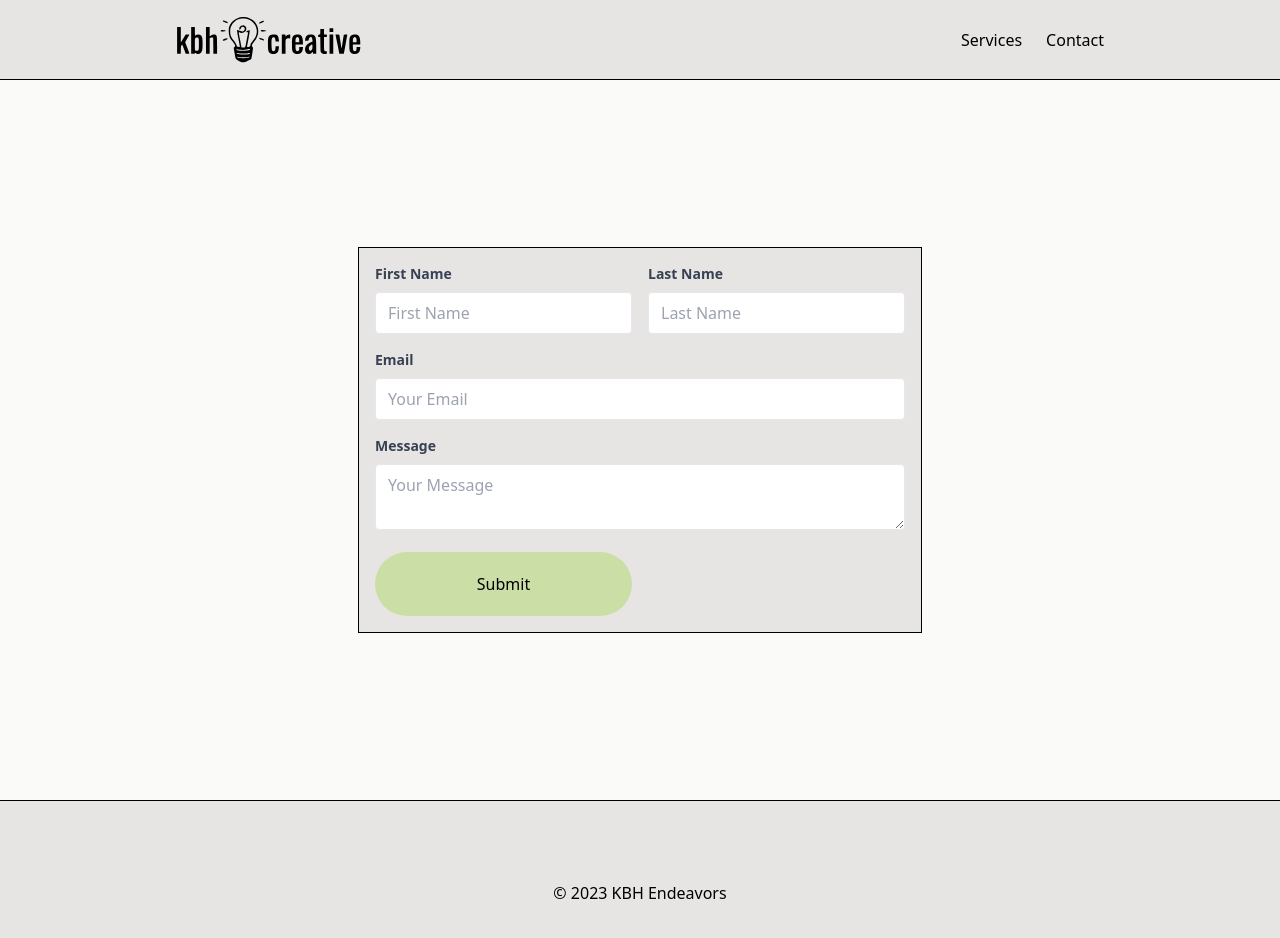
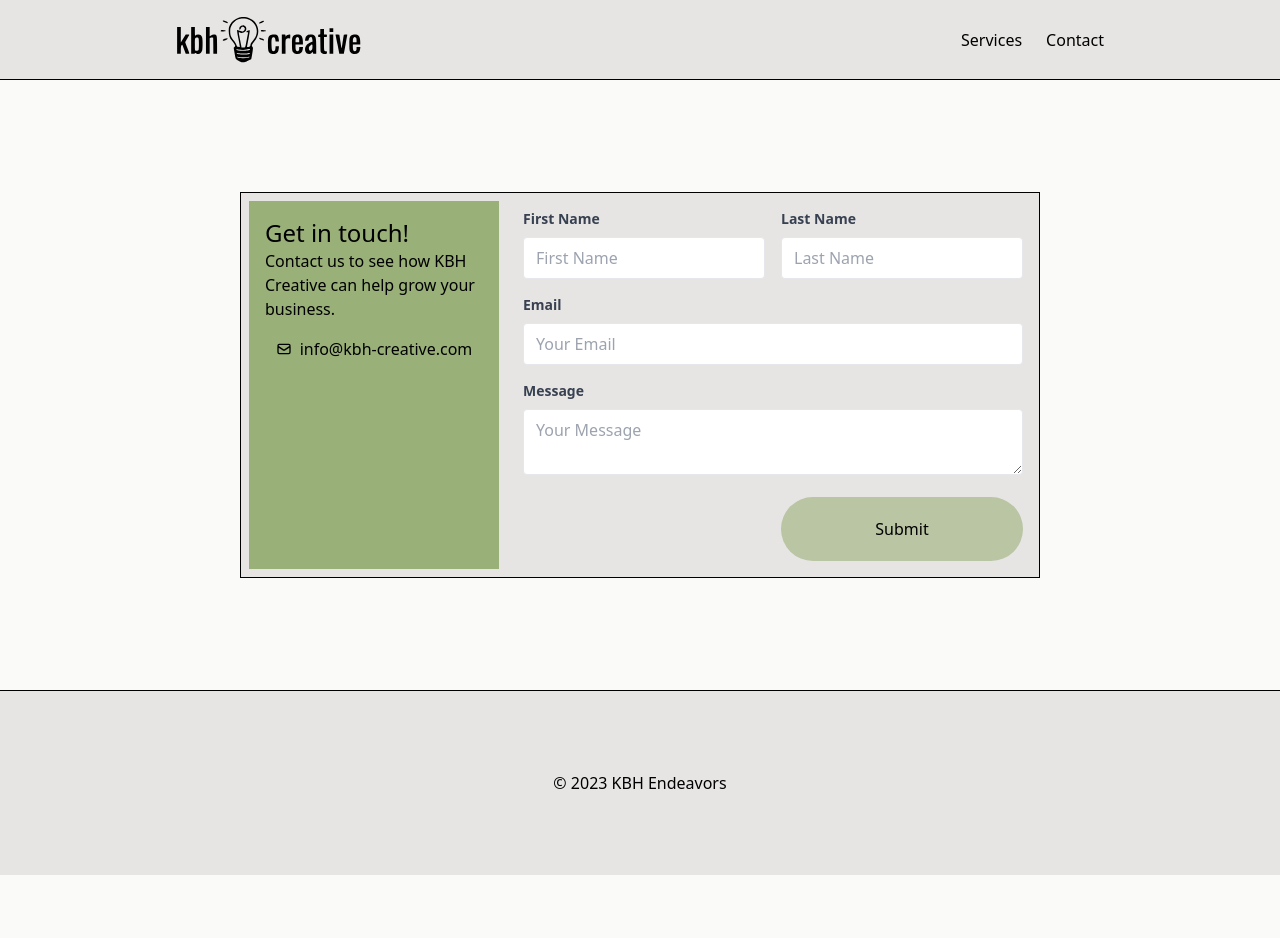
Before and after one commit to bradenhirschi/kbh-creative.com, a Next.js app: page /contact in a window 1280 px wide. Shown: the top 938 px of the page. After the commit the page ends 875 px from the top, so only its background shows below. Built offline with nearby package versions, Linux system fonts and the light colour scheme.

Commit message:
Added contact email to contact page

```diff
--- /dev/null
+++ b/app/(app)/contact/contact-form.tsx
@@ -0,0 +1,97 @@
+"use client";
+
+import { useState } from "react";
+
+const ContactForm = () => {
+  const [firstName, setFirstName] = useState<string>("");
+  const [lastName, setLastName] = useState<string>("");
+  const [userEmail, setUserEmail] = useState<string>("");
+  const [message, setMessage] = useState<string>("");
+
+  const handleSubmit = async () => {
+    const res = await fetch("/api/email", {
+      method: "POST",
+      body: JSON.stringify({ firstName, lastName, userEmail, message }),
+    });
+
+    console.log(res);
+  };
+
+  return (
+    <div className="h-full w-full p-4 grid grid-cols-2 gap-4">
+      <div>
+        <label
+          htmlFor="first-name"
+          className="block text-gray-700 text-sm font-bold mb-2"
+        >
+          First Name
+        </label>
+        <input
+          type="text"
+          id="first-name"
+          name="first-name"
+          placeholder="First Name"
+          className="w-full border rounded py-2 px-3"
+          value={firstName}
+          onChange={(e) => setFirstName(e.target.value)}
+        />
+      </div>
+      <div>
+        <label
+          htmlFor="last-name"
+          className="block text-gray-700 text-sm font-bold mb-2"
+        >
+          Last Name
+        </label>
+        <input
+          type="text"
+          id="last-name"
+          name="last-name"
+          placeholder="Last Name"
+          className="w-full border rounded py-2 px-3"
+          value={lastName}
+          onChange={(e) => setLastName(e.target.value)}
+        />
+      </div>
+      <div className="col-span-2">
+        <label
+          htmlFor="email"
+          className="block text-gray-700 text-sm font-bold mb-2"
+        >
+          Email
+        </label>
+        <input
+          type="email"
+          id="email"
+          name="email"
+          placeholder="Your Email"
+          className="w-full border rounded py-2 px-3"
+          value={userEmail}
+          onChange={(e) => setUserEmail(e.target.value)}
+        />
+      </div>
+      <div className="col-span-2">
+        <label
+          htmlFor="message"
+          className="block text-gray-700 text-sm font-bold mb-2"
+        >
+          Message
+        </label>
+        <textarea
+          id="message"
+          name="message"
+          placeholder="Your Message"
+          className="w-full border rounded py-2 px-3"
+          value={message}
+          onChange={(e) => setMessage(e.target.value)}
+        />
+      </div>
+      <div />
+      <button onClick={handleSubmit} className="btn">
+        Submit
+      </button>
+    </div>
+  );
+};
+
+export default ContactForm;
--- a/app/(app)/contact/page.tsx
+++ b/app/(app)/contact/page.tsx
@@ -1,96 +1,24 @@
-"use client";
-
-import { useState } from "react";
+import ContactForm from "./contact-form";
+import { HiOutlineMail } from "react-icons/hi";
 
 const ContactPage = () => {
-  const [firstName, setFirstName] = useState<string>("");
-  const [lastName, setLastName] = useState<string>("");
-  const [userEmail, setUserEmail] = useState<string>("");
-  const [message, setMessage] = useState<string>("");
-
-  const handleSubmit = async () => {
-    const res = await fetch("/api/email", {
-      method: "POST",
-      body: JSON.stringify({ firstName, lastName, userEmail, message }),
-    });
-
-    console.log(res);
-  };
-
   return (
-    <main className="min-h-[calc(100vh-80px)] flex flex-col items-center justify-center ">
-      <div className="bg-stone-200 border border-black p-4 grid grid-cols-2 gap-4">
-        <div>
-          <label
-            htmlFor="first-name"
-            className="block text-gray-700 text-sm font-bold mb-2"
-          >
-            First Name
-          </label>
-          <input
-            type="text"
-            id="first-name"
-            name="first-name"
-            placeholder="First Name"
-            className="w-full border rounded py-2 px-3"
-            value={firstName}
-            onChange={(e) => setFirstName(e.target.value)}
-          />
-        </div>
-        <div>
-          <label
-            htmlFor="last-name"
-            className="block text-gray-700 text-sm font-bold mb-2"
-          >
-            Last Name
-          </label>
-          <input
-            type="text"
-            id="last-name"
-            name="last-name"
-            placeholder="Last Name"
-            className="w-full border rounded py-2 px-3"
-            value={lastName}
-            onChange={(e) => setLastName(e.target.value)}
-          />
+    <main className="py-28 px-60">
+      <section className="grid grid-cols-3 border border-black bg-stone-200">
+        <div className="bg-lime-700/50 m-2 p-4">
+          <h4>Get in touch!</h4>
+          <p className="mb-4">
+            Contact us to see how KBH Creative can help grow your business.
+          </p>
+          <div className="flex justify-center items-center">
+            <HiOutlineMail />
+            <div className="ml-2">info@kbh-creative.com</div>
+          </div>
         </div>
         <div className="col-span-2">
-          <label
-            htmlFor="email"
-            className="block text-gray-700 text-sm font-bold mb-2"
-          >
-            Email
-          </label>
-          <input
-            type="email"
-            id="email"
-            name="email"
-            placeholder="Your Email"
-            className="w-full border rounded py-2 px-3"
-            value={userEmail}
-            onChange={(e) => setUserEmail(e.target.value)}
-          />
+          <ContactForm />
         </div>
-        <div className="col-span-2">
-          <label
-            htmlFor="message"
-            className="block text-gray-700 text-sm font-bold mb-2"
-          >
-            Message
-          </label>
-          <textarea
-            id="message"
-            name="message"
-            placeholder="Your Message"
-            className="w-full border rounded py-2 px-3"
-            value={message}
-            onChange={(e) => setMessage(e.target.value)}
-          />
-        </div>
-        <button onClick={handleSubmit} className="btn">
-          Submit
-        </button>
-      </div>
+      </section>
     </main>
   );
 };
--- a/package.json
+++ b/package.json
@@ -12,6 +12,7 @@
     "next": "13.5.6",
     "react": "^18",
     "react-dom": "^18",
+    "react-icons": "^4.11.0",
     "resend": "^1.1.0"
   },
   "devDependencies": {
--- a/styles/globals.css
+++ b/styles/globals.css
@@ -24,5 +24,5 @@ h4 {
 }
 
 .btn {
-  @apply bg-lime-500/30 p-5 rounded-full hover:bg-lime-500/60;
+  @apply bg-lime-700/30 p-5 rounded-full hover:bg-lime-700/60;
 }
```
Also changed, not shown: 1 other file (tests, documents, lock files or other folders).
